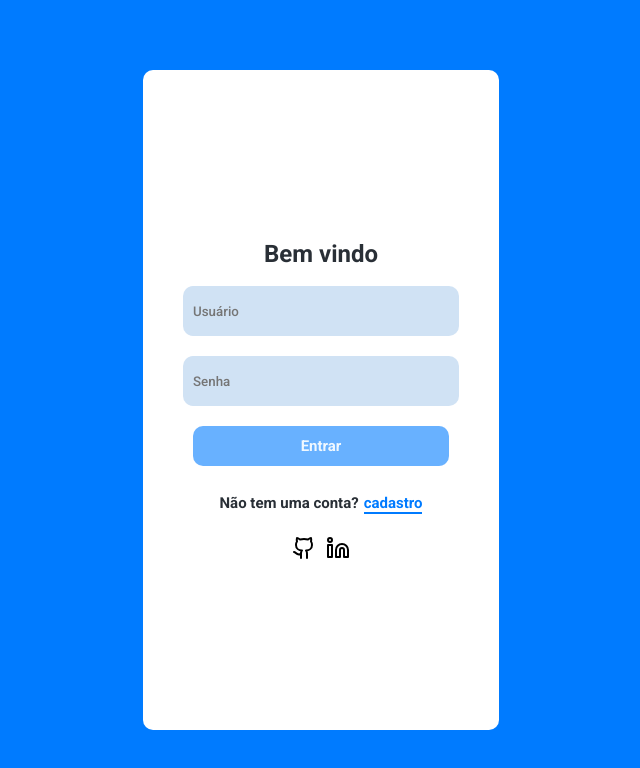
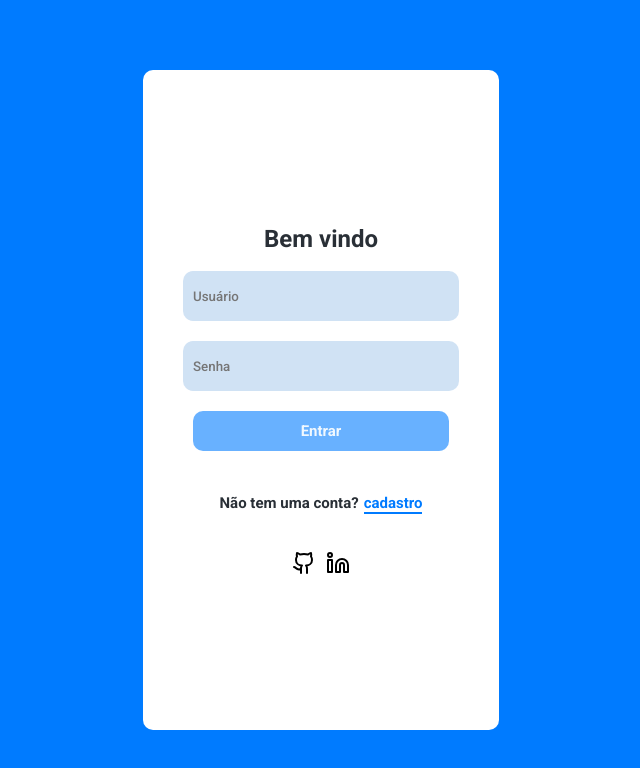
Before and after one commit to Brianlucca/pds-flex, a React (Vite) app: page / in a window 1280 px wide. Shown: the top 768 px of the page, without its empty margins (319-959 px from the left). Built offline with nearby package versions, Linux system fonts and the light colour scheme.

Commit message:
feat: added reset.css

```diff
--- a/src/reset.css
+++ b/src/reset.css
@@ -1,4 +1,4 @@
-html, body, div, span, applet, object, iframe, h1, h2, h3, h4, h5, h6, p, blockquote, pre, a, abbr, acronym, address, big, cite, code, del, dfn, em, img, ins, kbd, q, s, samp, small, strike, strong, sub, sup, tt, var, b, u, i, center, dl, dt, dd, ol, ul, li, fieldset, form, label, legend, table, caption, tbody, tfoot, thead, tr, th, td, article, aside, canvas, details, embed, figure, figcaption, footer, header, hgroup, menu, nav, output, ruby, section, summary, time, mark, audio, video {
+html, body, div, span, applet, object, iframe, blockquote, pre, a, abbr, acronym, address, big, cite, code, del, dfn, em, img, ins, kbd, q, s, samp, small, strike, strong, sub, sup, tt, var, b, u, i, center, dl, dt, dd, ol, ul, li, fieldset, form, label, legend, table, caption, tbody, tfoot, thead, tr, th, td, article, aside, canvas, details, embed, figure, figcaption, footer, header, hgroup, menu, nav, output, ruby, section, summary, time, mark, audio, video {
   margin: 0;
   padding: 0;
   border: 0;
```
